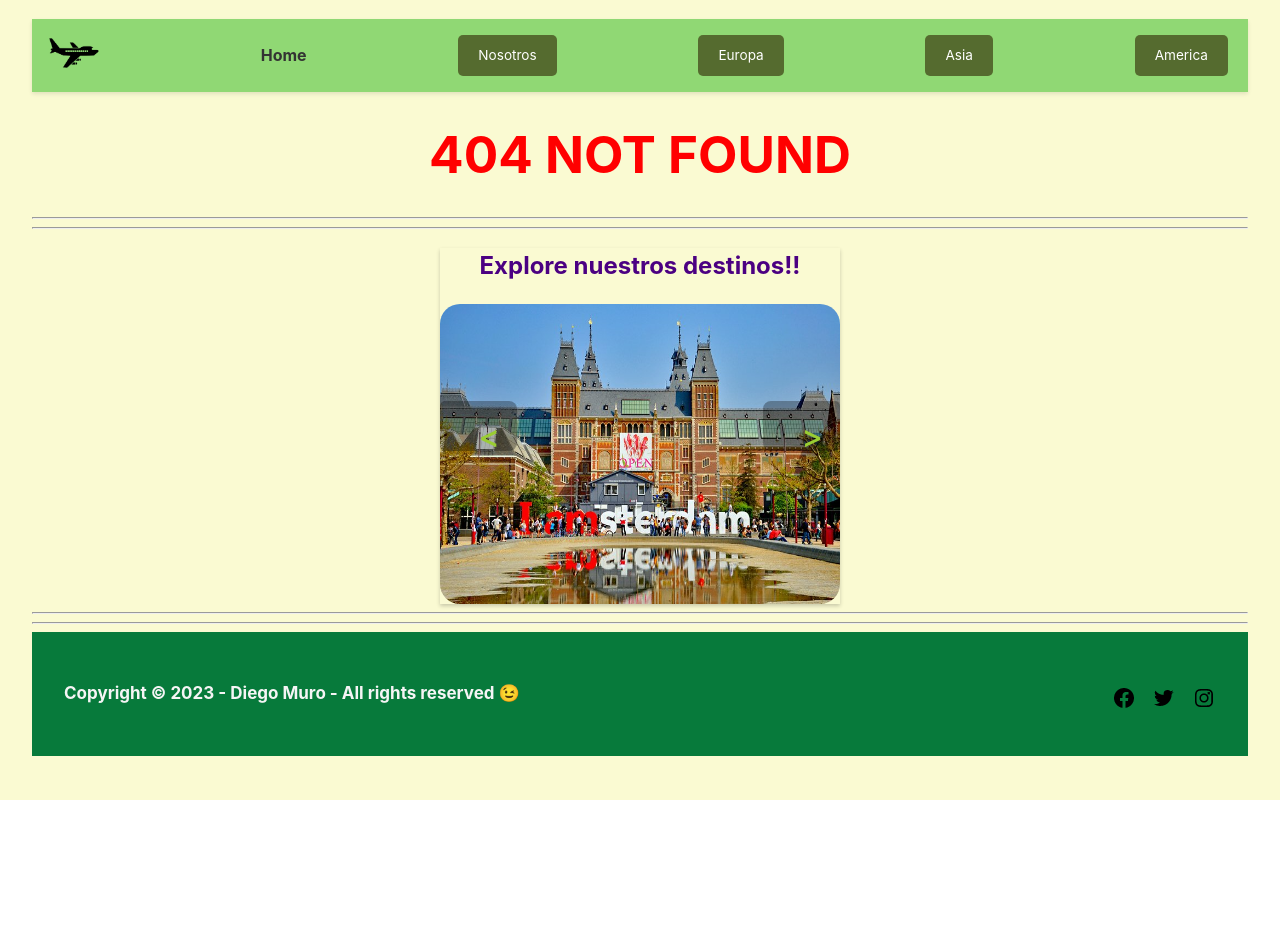
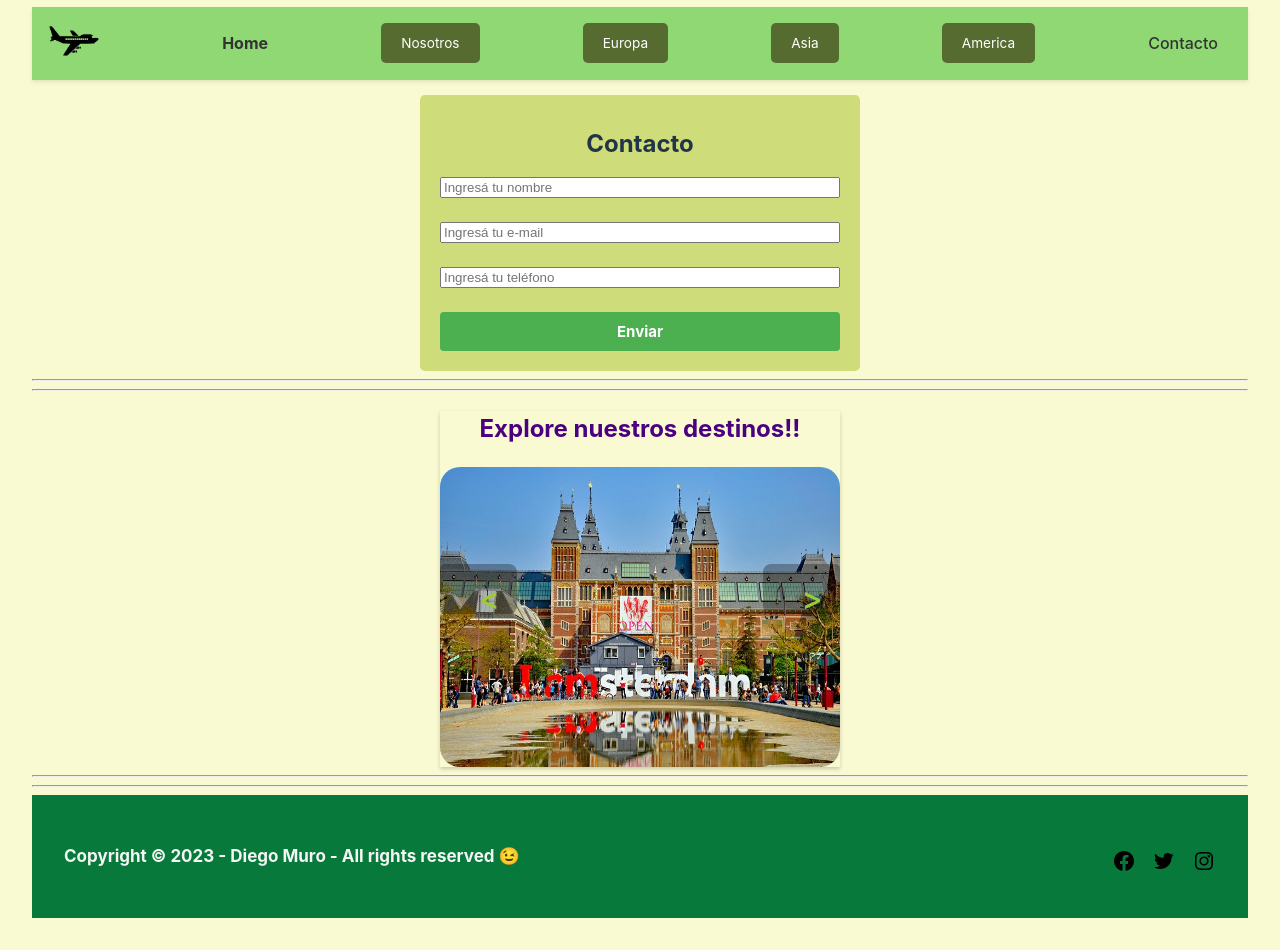
Before and after one commit to DiegoGMuro/Entrega_Final-ReactJS_Diego_Muro, a React (Vite) app: page /CheckoutForm in a window 1280 px wide. Before the commit this address had no page. Before the commit the page ends 800 px from the top, so only its background shows below. Built offline with nearby package versions, Linux system fonts and the light colour scheme.

Commit message:
Ajustes del Formulario

```diff
--- a/package.json
+++ b/package.json
@@ -18,6 +18,7 @@
     "bootstrap": "^5.2.3",
     "react": "^18.2.0",
     "react-dom": "^18.2.0",
+    "react-hook-form": "^7.44.3",
     "react-router-dom": "^6.11.1"
   },
   "devDependencies": {
--- a/src/App.jsx
+++ b/src/App.jsx
@@ -10,6 +10,8 @@ import Nosotros from "./components/Nosotros/Nosotros";
 import Cart from "./components/Cart/Cart";              //
 
 import { CartProvider } from "./context/CartContext";
+
+import CheckoutForm from "./components/CheckoutForm/CheckoutForm";
 
 /* import Checkout from "./components/Checkout/Checkout"; */
 
@@ -26,11 +28,16 @@ function App() {
           <NavBar />
           <Routes>
             <Route path='/' element={<ItemListContainer/>} />
+            <Route path='/Item/:itemId' element={<ItemDetailContainer />} />
+
+            <Route path='/continente' element={<ItemListContainer />} />
+
             <Route path='/continente/:continenteId' element={<ItemListContainer />} />
-            <Route path='/Item/:itemId' element={<ItemDetailContainer />} />
             <Route path='/nosotros' element={<Nosotros />} />
 
             <Route path='/cart' element={<Cart />} />
+
+            <Route path='/CheckoutForm' element={<CheckoutForm />} />
 
 {/*              <Route path='/checkout' element={<Checkout/>} />    */}
 
--- a/src/components/Checkout/Checkout.jsx
+++ b/src/components/Checkout/Checkout.jsx
@@ -4,6 +4,7 @@ import { useContext, useState } from 'react'
 import { CartContext } from '../../context/CartContext'
 import {db} from '../../services/firebaseConfig'
 import CheckoutForm from '../CheckoutForm/CheckoutForm'
+
 
 const Checkout = () => {
     const [loading, setLoading] = useState(false)
--- a/src/components/CheckoutForm/CheckoutForm.css
+++ b/src/components/CheckoutForm/CheckoutForm.css
@@ -0,0 +1,47 @@
+.Container {
+    max-width: 400px;
+    margin: 0 auto;
+    padding: 20px;
+    background-color: #cedd7a;
+    border-radius: 5px;
+}
+
+.main-title {
+    text-align: center;
+    font-size: 24px;
+    margin-bottom: 20px;
+}
+
+.Form {
+    display: flex;
+    flex-direction: column;
+}
+
+.Label {
+    margin-bottom: 10px;
+    font-weight: bold;
+}
+
+.Input {
+    padding: 8px;
+    border: 1px solid #ccc;
+    border-radius: 4px;
+}
+
+.Button {
+    padding: 10px 20px;
+    background-color: #4caf50;
+    color: #fff;
+    border: none;
+    border-radius: 4px;
+    cursor: pointer;
+}
+
+.Button:hover {
+    background-color: #45a049;
+}
+
+.Button:disabled {
+    background-color: #cccccc;
+    cursor: not-allowed;
+}
--- a/src/components/CheckoutForm/CheckoutForm.jsx
+++ b/src/components/CheckoutForm/CheckoutForm.jsx
@@ -1,14 +1,16 @@
-import React from 'react'
+/* import React from 'react'
 import './CheckoutForm.css'
 import { useState } from 'react'
 
+
+
 const CheckoutForm = ({ onConfirm }) => {
-    const [name, setName] = useState('')
-    const [phone, setPhone] = useState('')
+    const [name, setName] = useState('');
+    const [phone, setPhone] = useState('');
     const [email, setEmail] = useState('')
 
     const handleConfirm = (event) => {
-        event.preventDefault()
+        event.preventDefault()          // Evitamos que se recargue la pagina
 
         const userData = {
             name, phone, email
@@ -18,43 +20,84 @@ const CheckoutForm = ({ onConfirm }) => {
 
     return (
         <div className='Container'>
+            <h1 className='main-title'>Contacto</h1>
             <form onSubmit={handleConfirm} className='Form'>
                 <label className='Label'>
                     Nombre
+                    <br />
                     <input
                         className='Input'
                         type='text'
+                        placeholder='Ingresa tu nombre'
                         value={name}
                         onChange={({ target }) => setName(target.value)} />
                 </label>
                 <label className='Label'>
                     Telefono
+                    <br />
                     <input
                         className='Input'
                         type='text'
+                        placeholder='Ingresa tu telefono'
                         value={phone}
                         onChange={({ target }) => setPhone(target.value)} />
                 </label>
                 <label className='Label'>
                     Email
+                    <br />
                     <input
                         className='Input'
                         type='email'
+                        placeholder='Ingresa tu email'
                         value={email}
                         onChange={({ target }) => setEmail(target.value)} />
                 </label>
+                <br />
+                <br />
                 <div className='Label'>
                     <button type='submit' className='Button'>Crear Orden</button>
                 </div>
-
-
-
-
-
 
             </form>
         </div>
     )
 }
 
-export default CheckoutForm
+export default CheckoutForm */
+
+
+/*------------------------------------------------------------------------------------------------*/
+
+import React from 'react'
+import './CheckoutForm.css'
+import { useForm } from "react-hook-form";
+
+const Contacto = () => {
+
+    const { register, handleSubmit } = useForm();
+
+    const enviar = (data) => {
+        console.log(data);
+    }
+
+    return (
+
+        <div className="Container">
+            <h1 className="main-title">Contacto</h1>
+            <form className="Form" onSubmit={handleSubmit(enviar)}>
+
+                <input type="text" placeholder="Ingresá tu nombre" {...register("nombre")} />
+                <br />
+                <input type="email" placeholder="Ingresá tu e-mail" {...register("email")} />
+                <br />
+                <input type="phone" placeholder="Ingresá tu teléfono" {...register("telefono")} />
+                <br />
+                <button className="Button" type="submit">Enviar</button>
+
+            </form>
+        </div>
+
+    )
+}
+
+export default Contacto
--- a/src/components/Navbar/Navbar.jsx
+++ b/src/components/Navbar/Navbar.jsx
@@ -35,6 +35,11 @@ export default function NavBar() {
                 <li className="nav-item">
                     <NavLink to={`/continente/America`} className={({ isActive }) => isActive ? 'ActiveOption' : 'Option'}>America</NavLink>
                 </li>
+
+                <li className="nav-item">
+                    <NavLink to={`/CheckoutForm`} className={({ isActive }) => isActive ? 'ActiveOption' : 'Option'}>Contacto</NavLink>
+                </li>
+
                 <CartWidget />
             </ul>
         </nav>
```
Also changed, not shown: 1 other file (tests, documents, lock files or other folders).
